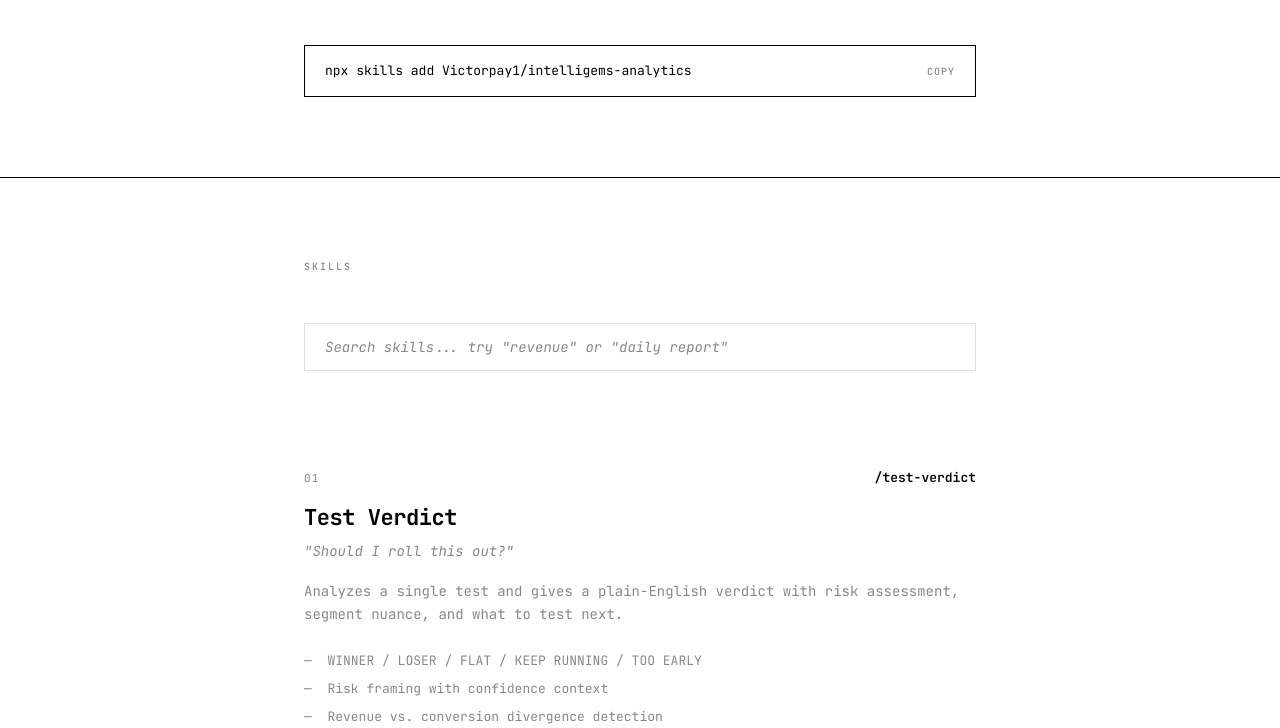
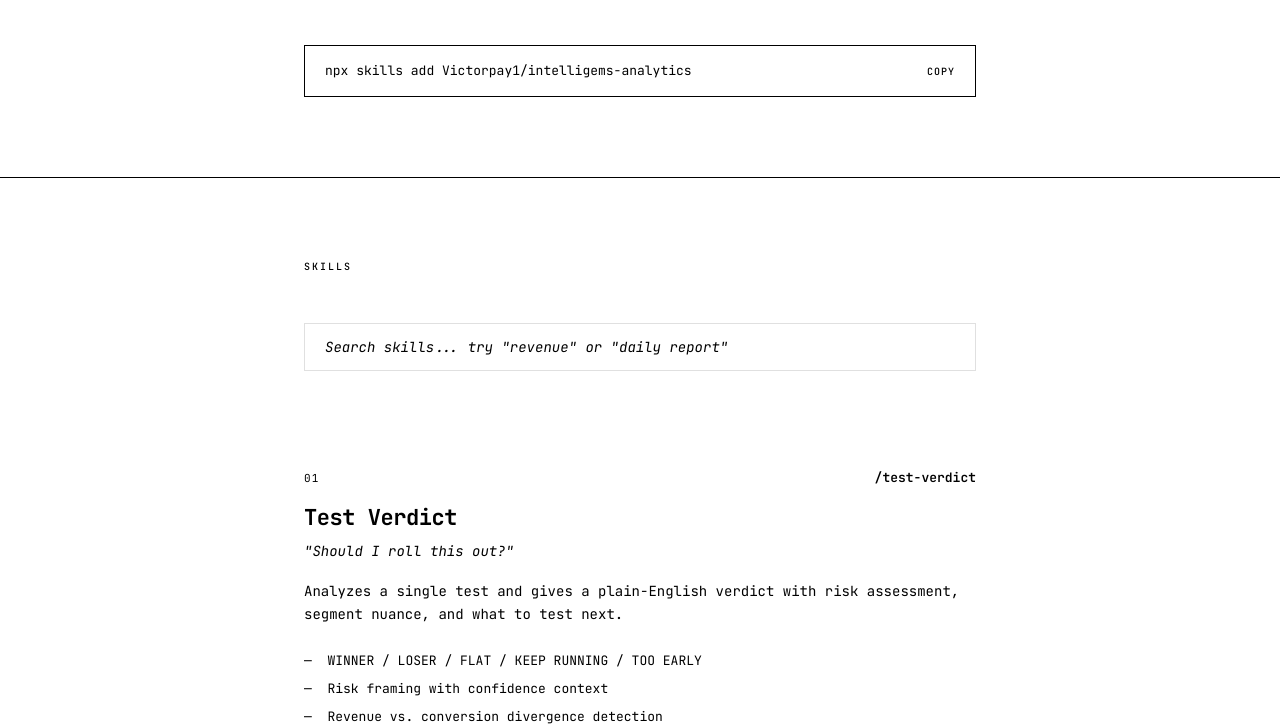
Before and after one commit to Victorpay1/intelligems-analytics, a plain HTML site: page docs/index.html in a window 1280 px wide. Shown: the part 362-1090 px from the top of the page. Drawn offline with Linux system fonts and the light colour scheme.

Commit message:
Change landing page text color from gray to black for better readability

```diff
--- a/docs/index.html
+++ b/docs/index.html
@@ -24,7 +24,7 @@
         :root {
             --black: #000000;
             --white: #ffffff;
-            --gray: #888888;
+            --gray: #000000;
             --gray-light: #e0e0e0;
             --font: 'JetBrains Mono', monospace;
             --max-width: 720px;
```
